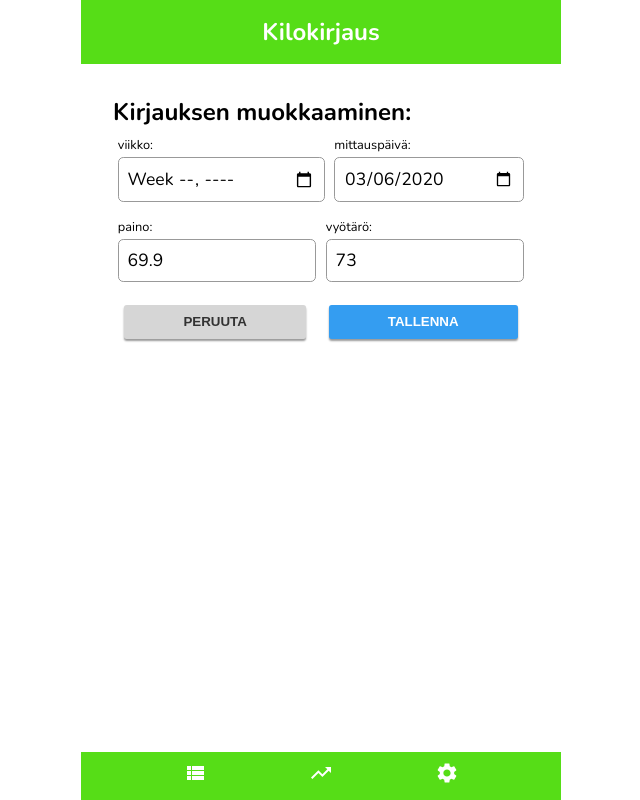
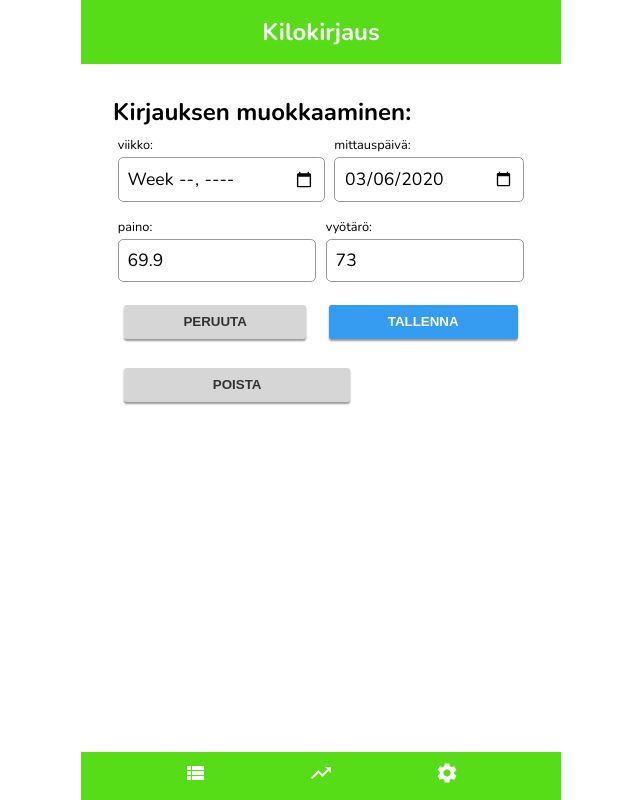
Before and after one commit to EsteriParkkinen/Kilokirjaus, a React (Create React App) app: page /edit/1 in a window 1280 px wide. Shown: the whole page, without its empty margins (319-959 px from the left). Built offline with nearby package versions, Linux system fonts and the light colour scheme.

Commit message:
Delete item implemented

```diff
--- a/src/App.js
+++ b/src/App.js
@@ -19,6 +19,7 @@
     data: testdata
   }
   this.handleFormSubmit = this.handleFormSubmit.bind(this);
+  this.handleDeleteItem = this.handleDeleteItem.bind(this);
 }
 
  handleFormSubmit(newdata) {
@@ -39,6 +40,14 @@
    });
  }
 
+ handleDeleteItem(id) {
+   let storeddata = this.state.data.slice();
+   storeddata = storeddata.filter(item => item.id !== id);
+   this.setState({
+     data: storeddata
+   });
+ }
+
   render () {
     return (
       <Router>
@@ -50,6 +59,7 @@
        <Route path="/add" render={() => <AddItem onFormSubmit={this.handleFormSubmit}/>} />
        <Route path="/edit/:id" render={(props) => <EditItem data={this.state.data}
                                                              onFormSubmit={this.handleFormSubmit}
+                                                             onDeleteItem={this.handleDeleteItem}
                                                              {...props} />} />
        <Menu />
       </div>
--- a/src/components/EditItem/EditItem.js
+++ b/src/components/EditItem/EditItem.js
@@ -18,8 +18,7 @@
 
         <h2>Kirjauksen muokkaaminen:</h2>
 
-        <ItemForm onFormSubmit={props.onFormSubmit} data={itemData} />
-
+        <ItemForm onFormSubmit={props.onFormSubmit} data={itemData} onDeleteItem={props.onDeleteItem} />
         </div>
 
       </Content>
--- a/src/components/ItemForm/ItemForm.js
+++ b/src/components/ItemForm/ItemForm.js
@@ -26,6 +26,7 @@
         this.handleInputChange = this.handleInputChange.bind(this);
         this.handleSubmit = this.handleSubmit.bind(this);
         this.handleCancel = this.handleCancel.bind(this);
+        this.handleDeleteItem = this.handleDeleteItem.bind(this);
       }
 
      handleInputChange(event) {
@@ -55,6 +56,12 @@
         data.id = data.id ? data.id : uuidv4();
         this.props.onFormSubmit(data);
         this.props.history.push("/");
+       }
+
+       handleDeleteItem(event) {
+       event.preventDefault();
+       this.props.onDeleteItem(this.state.data.id);
+       this.props.history.push("/");
        }
 
     render() {
@@ -100,7 +107,15 @@
       </div>
     </div>
 
+    { this.props.onDeleteItem ?
+    <div className="itemform__row">
+      <div>
+      <Button onClick={this.handleDeleteItem}>POISTA</Button>
+      </div>
+      <div></div>
+  </div> : "" }
   </div>
+
 </form>
         );
     }
```
